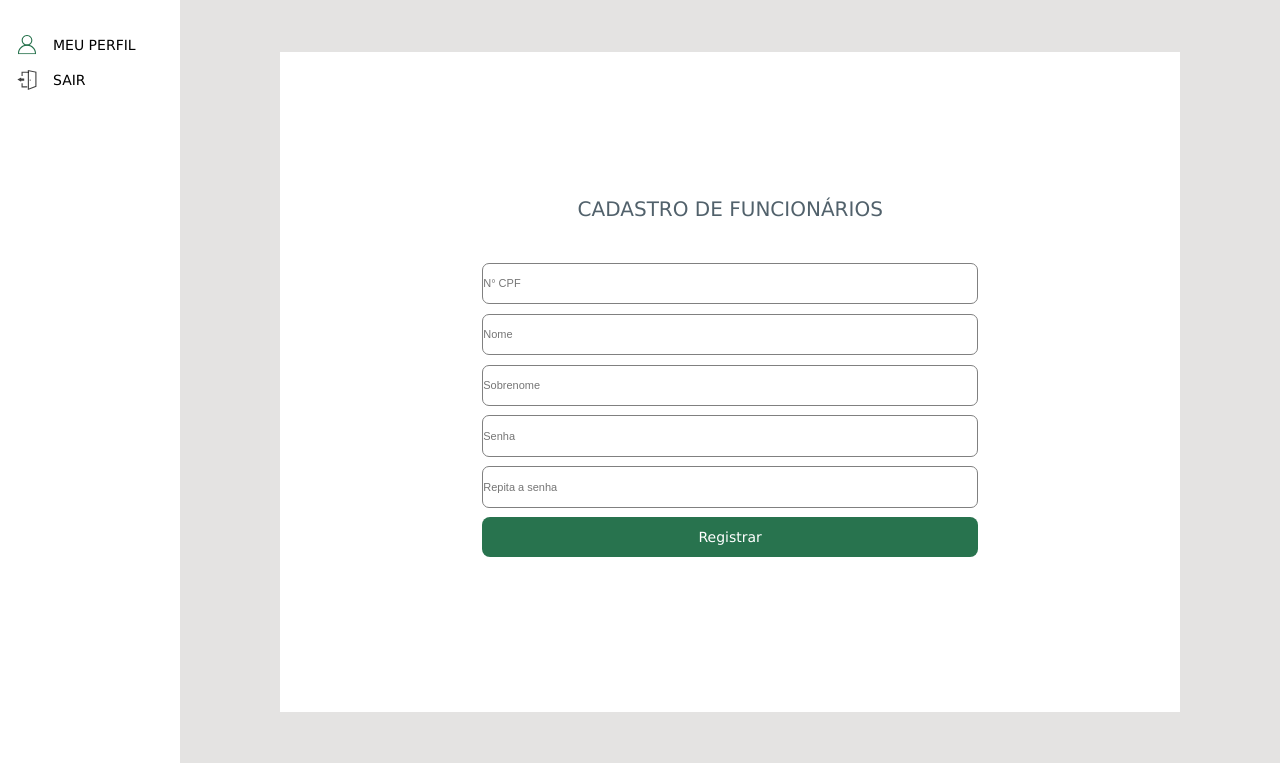
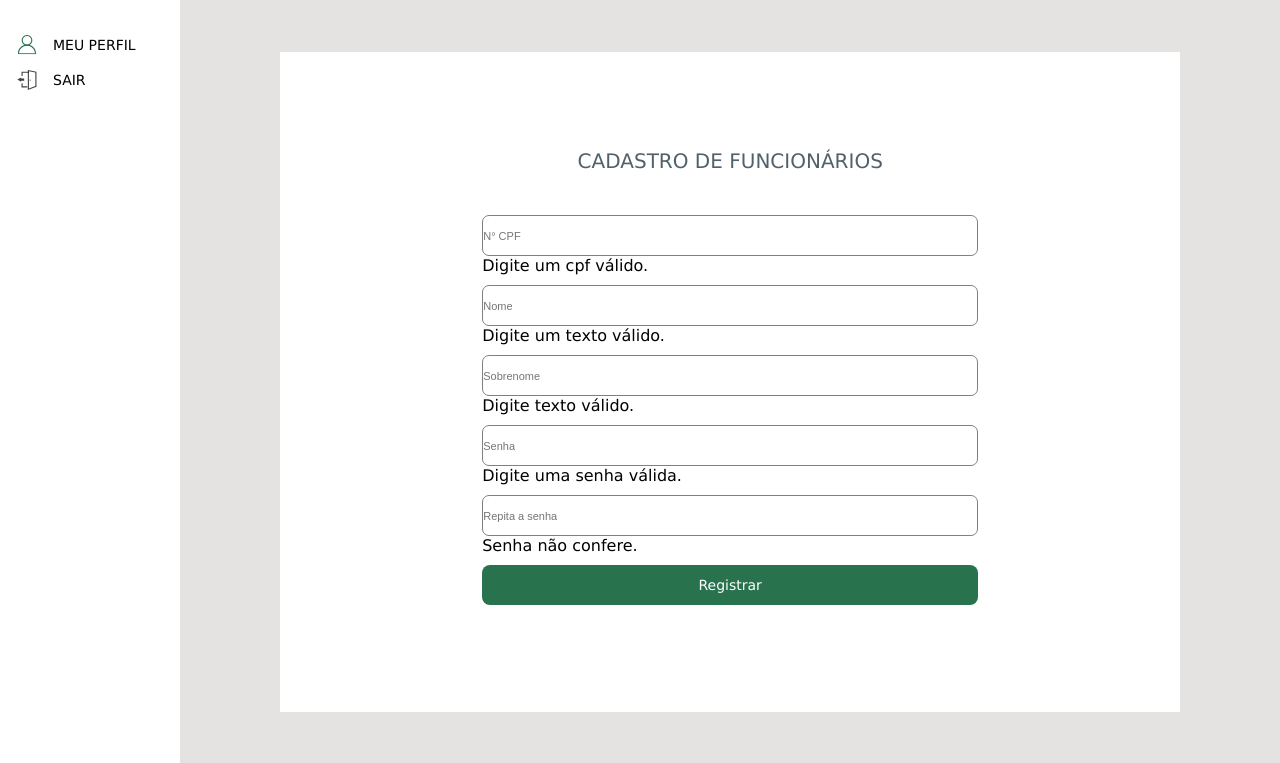
Before and after one commit to Mschirmann/dontgetfired, a Django app: page /rh/usuarios in a window 1280 px wide. Shown: the part 58-821 px from the top of the page. Run offline with Django 3.2, Linux system fonts and the light colour scheme.

Commit message:
update form validate corrigir algumas partes ainda

```diff
--- a/pi3a/pi3a/settings.py
+++ b/pi3a/pi3a/settings.py
@@ -80,7 +80,7 @@
         "ENGINE": "django.db.backends.mysql",
         "NAME": "pi3a",
         "USER": "root",
-        "PASSWORD": "B30nT1m3",
+        "PASSWORD": "1NewRoot@",
         "HOST": "localhost",
         "PORT": "3306",
     }
--- /dev/null
+++ b/pi3a/rh/static/js/validate.js
@@ -0,0 +1,135 @@
+const submit = document.getElementById("submit");
+
+submit.addEventListener("click", validate);
+
+function validate(e) {
+  e.preventDefault();
+
+  const cpf = document.getElementById("cpf");
+  const nome = document.getElementById("name");
+  const sobrenome = document.getElementById("lastname");
+  const senha = document.getElementById("pass");
+  const senhaconf = document.getElementById("pass_conf");
+
+  let validoForm = false
+  let validoCpf = false;
+  let validoNome = false;
+  let validoSobrenome = false;
+  let validoPass = false;
+  let validoPAssConf = false;
+  const err = document.getElementById("error");
+  const err1 = document.getElementById("error1");
+  const err2= document.getElementById("error2");
+  const err3 = document.getElementById("error3");
+  const err4 = document.getElementById("error4");
+
+
+// cpf
+let num = /^\d+$/.test(cpf.value)
+console.log(num)
+  if(cpf.value.length == 11 && num){
+    console.log(cpf.value.length);
+    err.classList.remove("visible");
+    cpf.classList.remove("invalid");
+    err.setAttribute("aria-hidden", true);
+    err.setAttribute("aria-invalid", false);
+    validoCpf = true;
+  }
+
+  if (!cpf.value.length < 11 && !num) {
+    // const err = document.getElementById("error");
+    err.classList.add("visible");
+    cpf.classList.add("invalid");
+    err.setAttribute("aria-hidden", false);
+    err.setAttribute("aria-invalid", true);
+    validoCpf = false
+  }
+
+  // nome
+  if(nome.value.match(/^\[A-Za-Z]+$/)){
+    console.log(cpf.value.length);
+    err1.classList.remove("visible");
+    nome.classList.remove("invalid");
+    err1.setAttribute("aria-hidden", true);
+    err1.setAttribute("aria-invalid", false);
+    validoNome = true;
+  }
+
+  if (!nome.value.match(/^\[A-Za-Z]+$/)) {
+    // const err = document.getElementById("error");
+    err1.classList.add("visible");
+    nome.classList.add("invalid");
+    err1.setAttribute("aria-hidden", false);
+    err1.setAttribute("aria-invalid", true);
+    validoNome = false
+  }
+
+
+  // sobrenome
+  if(sobrenome.value.length < 2){
+    err2.classList.remove("visible");
+    sobrenome.classList.remove("invalid");
+    err2.setAttribute("aria-hidden", true);
+    err2.setAttribute("aria-invalid", false);
+    validoSobrenome = true;
+  }
+
+  if (!sobrenome.value.length < 2) {
+    // const err = document.getElementById("error");
+    err2.classList.add("visible");
+    sobrenome.classList.add("invalid");
+    err2.setAttribute("aria-hidden", false);
+    err2.setAttribute("aria-invalid", true);
+    validoSobrenome = false
+  }
+
+
+  //senha
+  if(senha.value.length >= 8){
+    err3.classList.remove("visible");
+    senha.classList.remove("invalid");
+    err3.setAttribute("aria-hidden", true);
+    err3.setAttribute("aria-invalid", false);
+    validoPass = true;
+  }
+
+  if (!senha.value.length < 8) {
+    // const err = document.getElementById("error");
+    err3.classList.add("visible");
+    senha.classList.add("invalid");
+    err3.setAttribute("aria-hidden", false);
+    err3.setAttribute("aria-invalid", true);
+    validoPass = false
+  }
+
+  // senha conf
+  if(senhaconf.value.length == senha.value.length && senhaconf.value === senha.value){
+    err4.classList.remove("visible");
+    senhaconf.classList.remove("invalid");
+    err4.setAttribute("aria-hidden", true);
+    err4.setAttribute("aria-invalid", false);
+    validoPAssConf = true;
+  }
+
+  if (!senhaconf.value.length !== senha.value.length && senhaconf.value !== senha.value ) {
+    err4.classList.add("visible");
+    senhaconf.classList.add("invalid");
+    err4.setAttribute("aria-hidden", false);
+    err4.setAttribute("aria-invalid", true);
+    validoPAssConf = false
+  }
+
+
+  if (validoCpf && validoNome && validoSobrenome && validoPass && validoPAssConf){
+    validoForm = true
+  }
+
+  return validoForm;
+}
+
+function isNumber(valor){
+    // valor = parseInt(valor)
+    // return /^\d+$/.test(valor)
+    let r = new RegExp(/^[0-9a-zA-Z]{11}$/g)
+    return r.test(valor)
+}
--- a/pi3a/rh/templates/rh/user_register.html
+++ b/pi3a/rh/templates/rh/user_register.html
@@ -18,25 +18,35 @@
             <div class="home_admin_information">
 
                 <h2 id="titulo_registro_form">CADASTRO DE FUNCIONÁRIOS</h2>
-                    <form method="post" style="display: flex; flex-direction: column;">
-                        {% csrf_token %}
-                        <!--
-                            {{ form.as_p }}
-                        -->
-                        <input class="register__form__input" type="text" name="username" placeholder="N° CPF" required maxlength="100">
-                        <input class="register__form__input" type="text" name="first_name" placeholder="Nome" required maxlength="100">
-                        <input class="register__form__input" type="text" name="last_name" placeholder="Sobrenome" required maxlength="100">
-                        <input class="register__form__input" type="password" name="password1" placeholder="Senha" required maxlength="100">
-                        <input class="register__form__input" type="password" name="password2" placeholder="Repita a senha" required maxlength="100">
-                        <button class="btn btn_user_home" type="submit">Registrar </button>
-                        <div class="buttons_register">
-                        </div>
-                    </form>
+                <form method="post" style="display: flex; flex-direction: column;">
+                    {% csrf_token %}
+
+                    <input class="register__form__input" id="cpf" type="text" name="username" placeholder="N° CPF" required maxlength="12" minlength="11">
+                    <span role="alert" id="error" aria-hidden="true">Digite um cpf válido.</span>
+
+                    <input class="register__form__input" type="text" name="first_name" placeholder="Nome" required maxlength="100" id="name">
+                    <span role="alert" id="error1" aria-hidden="true">Digite um texto válido.</span>
+
+                    <input class="register__form__input" type="text" name="last_name" placeholder="Sobrenome" required maxlength="100" id="lastname">
+                    <span role="alert" id="error2" aria-hidden="true">Digite texto válido.</span>
+
+                    <input class="register__form__input" type="password" name="password1" placeholder="Senha" required maxlength="100" minlength="8" id="pass">
+                    <span role="alert" id="error3" aria-hidden="true">Digite uma senha válida.</span>
+
+                    <input class="register__form__input" type="password" name="password2" placeholder="Repita a senha" required maxlength="100" minlength="8" id="pass_conf">
+                    <span role="alert" id="error4" aria-hidden="true">Senha não confere.</span>
+
+                    <button onclick="validate" class="btn btn_user_home" type="submit" id="submit">Registrar </button>
+                    <div class="buttons_register">
+                    </div>
+                </form>
             </div>
 
         </div>
     </div>
 
 </section>
+<!-- <script src="{% static 'rh/js/validate.js'  %}"></script> -->
+<script src="{% static '/js/validate.js' %}"></script>
 
 {% endblock %}
```
Also changed, not shown: pi3a/rh/static/rh/css/style_register.css (+50 -0 lines).
